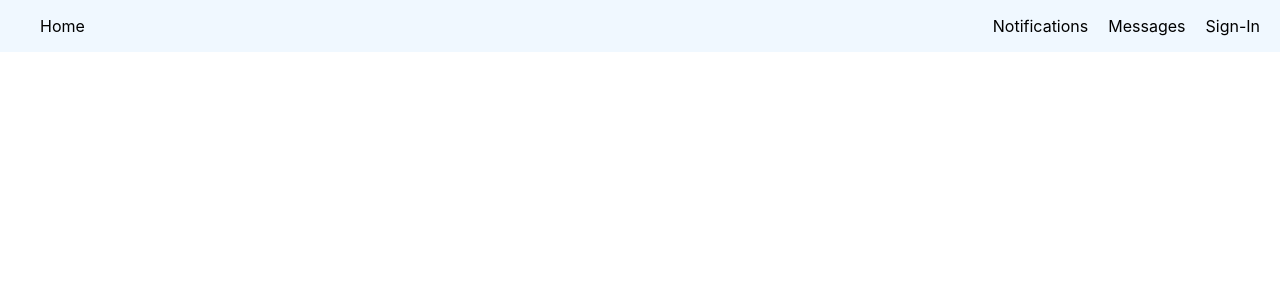
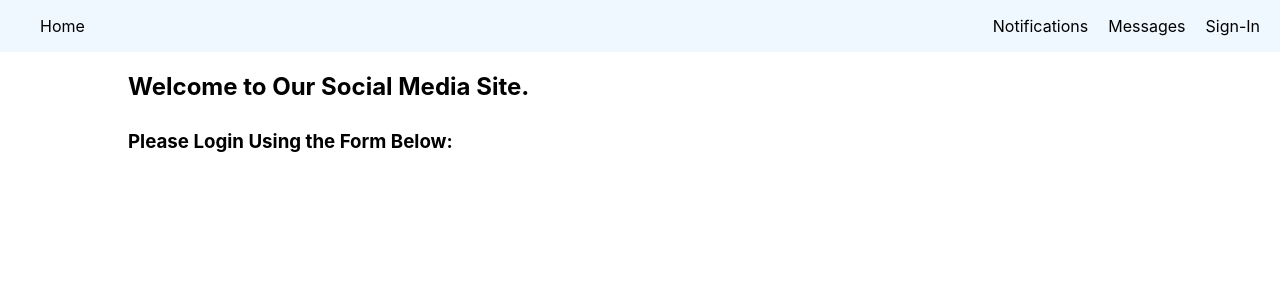
Before and after one commit to aharpt/Social-Media-App, a React (Create React App) app: page / in a window 1280 px wide. Shown: the top 300 px of the page. Built offline with nearby package versions, Linux system fonts and the light colour scheme.

Commit message:
Add banner component

```diff
--- a/src/App.tsx
+++ b/src/App.tsx
@@ -1,11 +1,13 @@
 import React from 'react';
 import NavBar from './components/common/NavBar';
+import Banner from './components/home/Banner';
 import './App.css';
 
 function App() {
   return (
     <>
       <NavBar />
+      <Banner />
     </>
   );
 }
--- /dev/null
+++ b/src/components/home/Banner.tsx
@@ -0,0 +1,13 @@
+import React from 'react'
+import './banner.css';
+
+function Banner() {
+    return (
+        <section>
+            <h1>Welcome to Our Social Media Site.</h1>
+            <h3>Please Login Using the Form Below:</h3>
+        </section>
+    )
+}
+
+export default Banner
--- /dev/null
+++ b/src/components/home/banner.css
@@ -0,0 +1,10 @@
+section {
+    display: flex;
+    flex-direction: column;
+    max-width: 80%;
+    margin: auto;
+}
+
+section h1 {
+    margin-bottom: 10px;
+}
```
